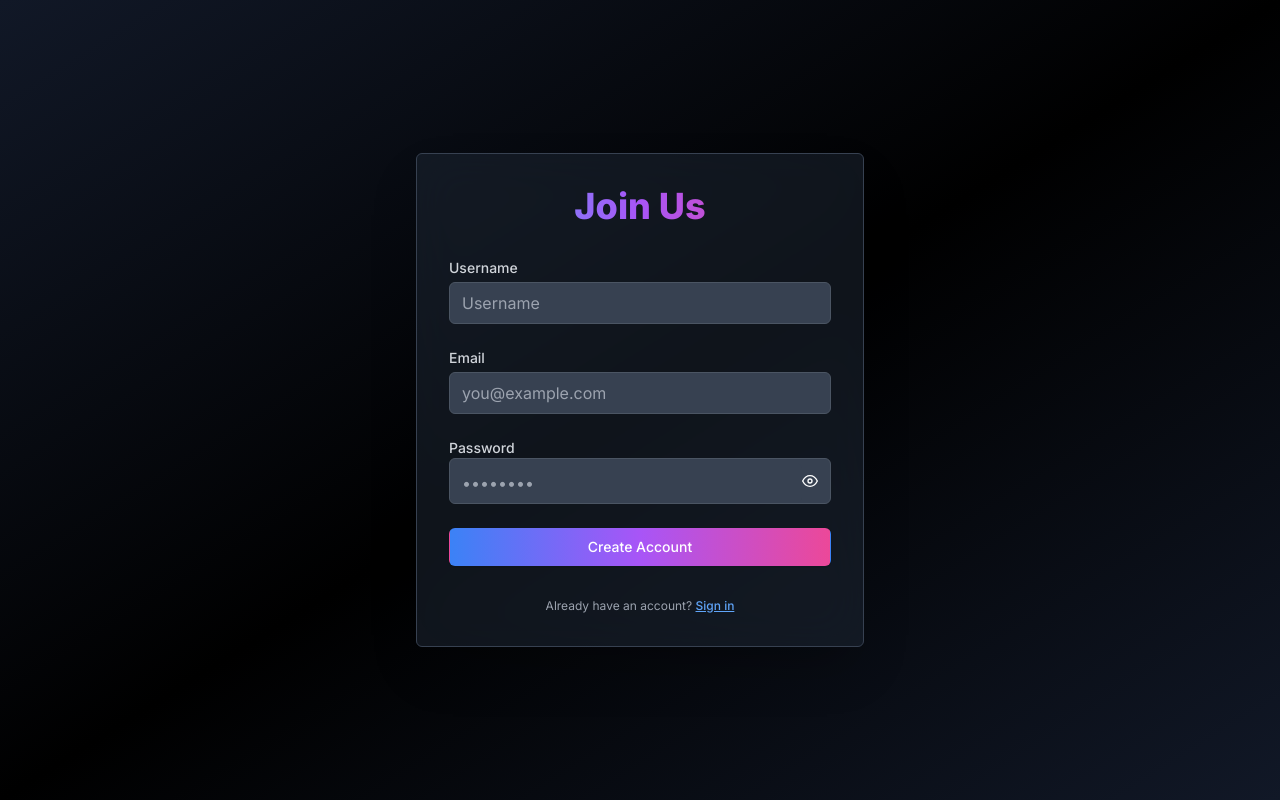
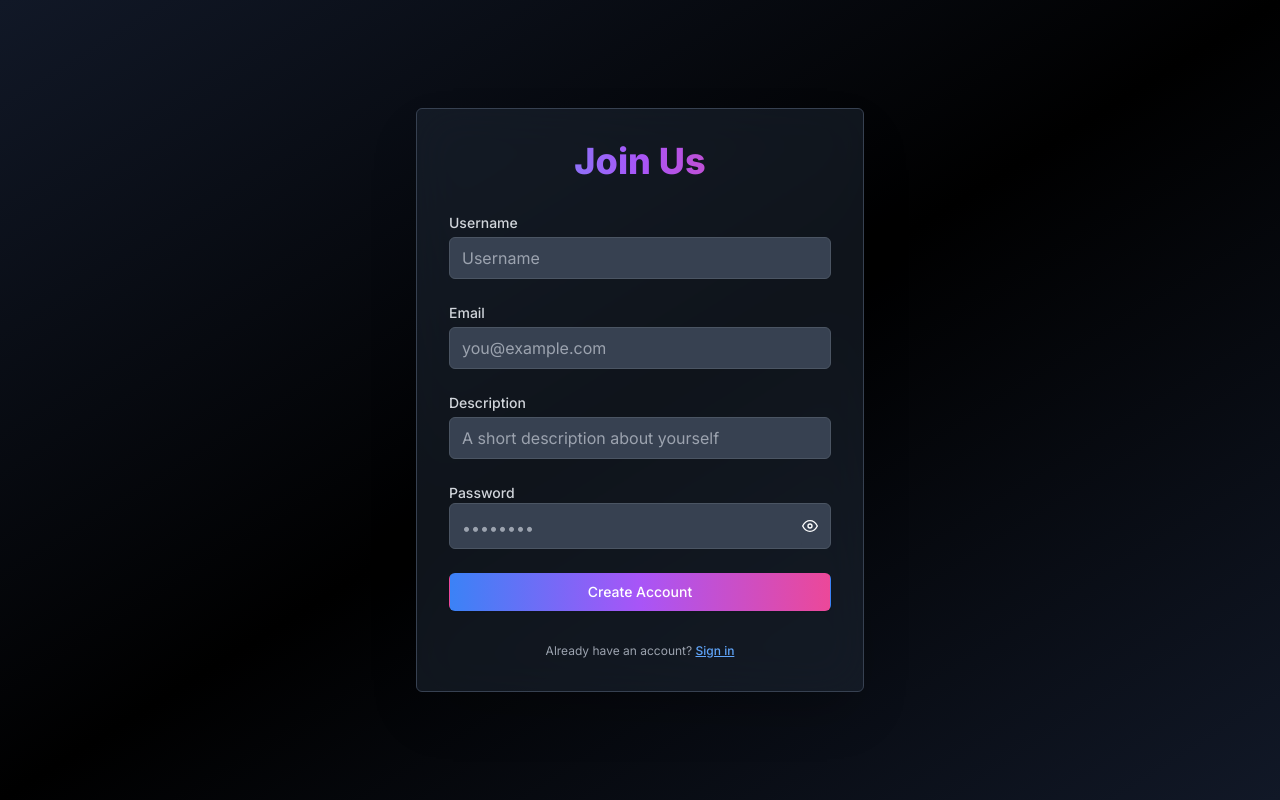
Before and after one commit to riteshk-007/LinkNest, a Next.js app: page /authenticate in a window 1280 px wide. Both pictures are taken after a click on the button "Sign up". Built offline with nearby package versions, Linux system fonts and the light colour scheme.

Commit message:
refactor: Add description field to user registration and update GraphQL schema and resolver

```diff
--- a/app/(pages)/authenticate/Authenticate.tsx
+++ b/app/(pages)/authenticate/Authenticate.tsx
@@ -189,6 +189,35 @@ const AuthForm: React.FC = () => {
               </motion.span>
             )}
           </motion.div>
+          {!isLogin && (
+            <motion.div variants={itemVariants}>
+              <label
+                htmlFor="desc"
+                className="block text-sm font-medium text-gray-300"
+              >
+                Description
+              </label>
+              <input
+                id="desc"
+                type="text"
+                {...register("desc", {
+                  required: "Description is required",
+                })}
+                className="mt-1 block w-full px-3 py-2 bg-gray-700 border border-gray-600 rounded-md text-white placeholder-gray-400 focus:outline-none focus:ring-2 focus:ring-blue-500 focus:border-transparent transition-all duration-200"
+                placeholder="A short description about yourself"
+              />
+              {errors.desc && (
+                <motion.span
+                  className="text-xs text-red-400"
+                  initial={{ opacity: 0 }}
+                  animate={{ opacity: 1 }}
+                  transition={{ duration: 0.3 }}
+                >
+                  {errors.desc.message}
+                </motion.span>
+              )}
+            </motion.div>
+          )}
           <motion.div variants={itemVariants}>
             <label
               htmlFor="password"
--- a/app/Graphql/Resolver.ts
+++ b/app/Graphql/Resolver.ts
@@ -19,10 +19,10 @@ const Resolvers = {
   Mutation: {
     createUser: async (
       _: any,
-      args: { email: string; username: string; password: string }
+      args: { email: string; username: string; password: string; desc: string }
     ) => {
       try {
-        const { email, username, password } = args;
+        const { email, username, password, desc } = args;
         if (
           email.trim() === "" ||
           username.trim() === "" ||
@@ -52,6 +52,7 @@ const Resolvers = {
             email,
             username,
             password: hashedPassword,
+            desc,
           },
         });
         return user;
--- a/types/types.ts
+++ b/types/types.ts
@@ -15,6 +15,7 @@ export interface FormData {
   username: string;
   email: string;
   password: string;
+  desc?: string;
 }
 
 export interface LayoutProps {
```
